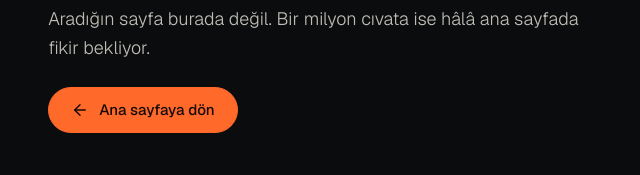
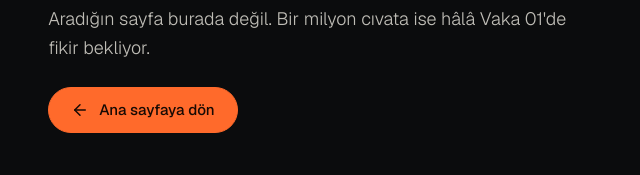
Before and after one commit to AlperEnesErsu/Undustit, a plain HTML site: page 404.html in a window 1280 px wide. Shown: the part 440-615 px from the top of the page, 3-643 px from the left. Drawn offline with nearby package versions, Linux system fonts and the light colour scheme.

Commit message:
Point 404 copy at Case 01 and shorten the home meta description
Co-Authored-By: Claude Opus 5.5 <noreply@anthropic.com>

```diff
--- a/404.html
+++ b/404.html
@@ -63,7 +63,7 @@ footer a:hover{color:var(--accent)!important}
   <div class="txt">
     <span class="eyebrow">Pafta yok · 404</span>
     <h1>Bu cıvata yerini <em>bulamadı.</em></h1>
-    <p>Aradığın sayfa burada değil. Bir milyon cıvata ise hâlâ ana sayfada fikir bekliyor.</p>
+    <p>Aradığın sayfa burada değil. Bir milyon cıvata ise hâlâ Vaka 01'de fikir bekliyor.</p>
     <a class="btn" href="/"><svg viewBox="0 0 24 24" fill="none" stroke="currentColor" stroke-width="2" stroke-linecap="round" stroke-linejoin="round" aria-hidden="true"><path d="M19 12H5"/><path d="m12 19-7-7 7-7"/></svg>Ana sayfaya dön</a>
   </div>
   <figure>
```
Also changed, not shown: index.html (+1 -1 lines).
